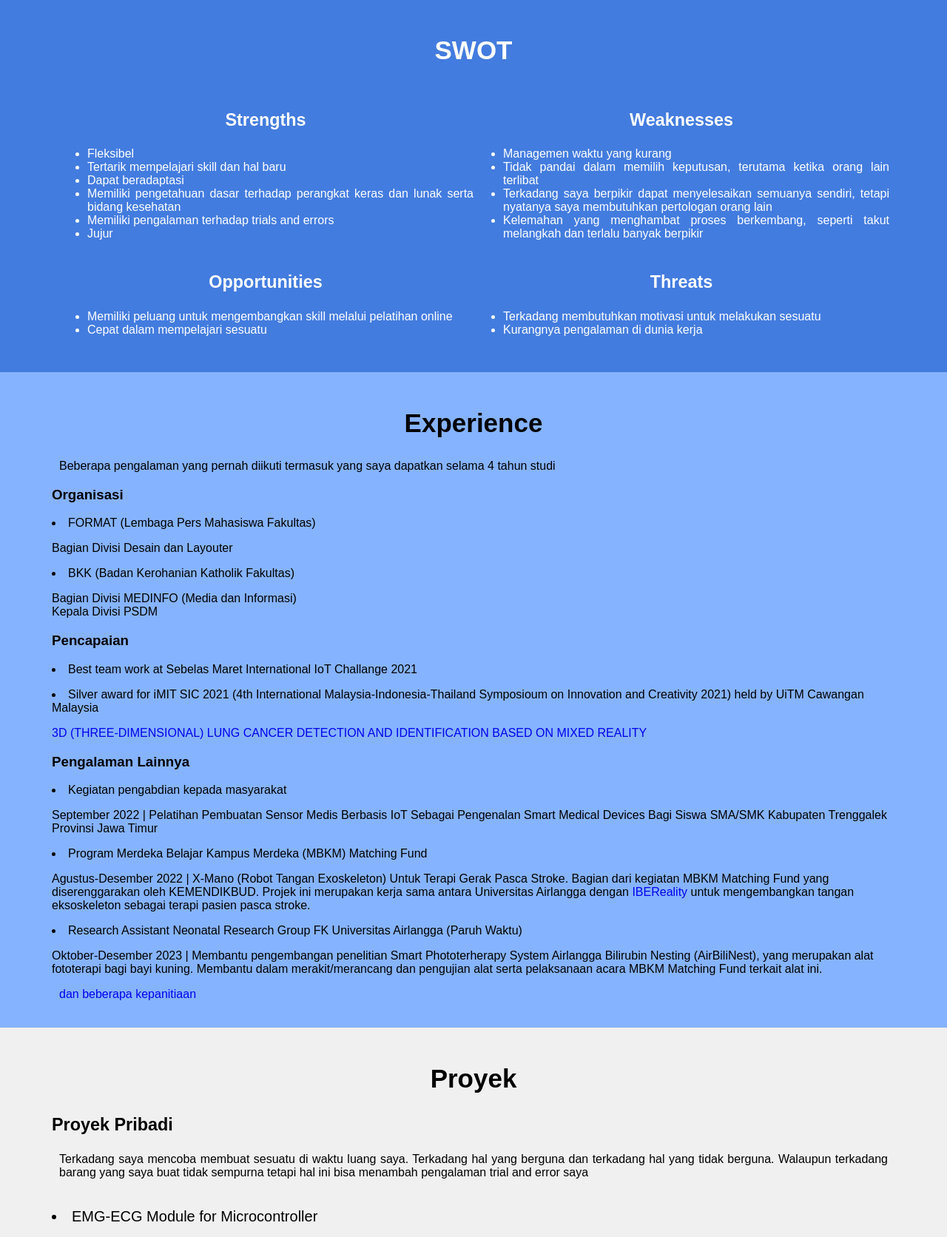
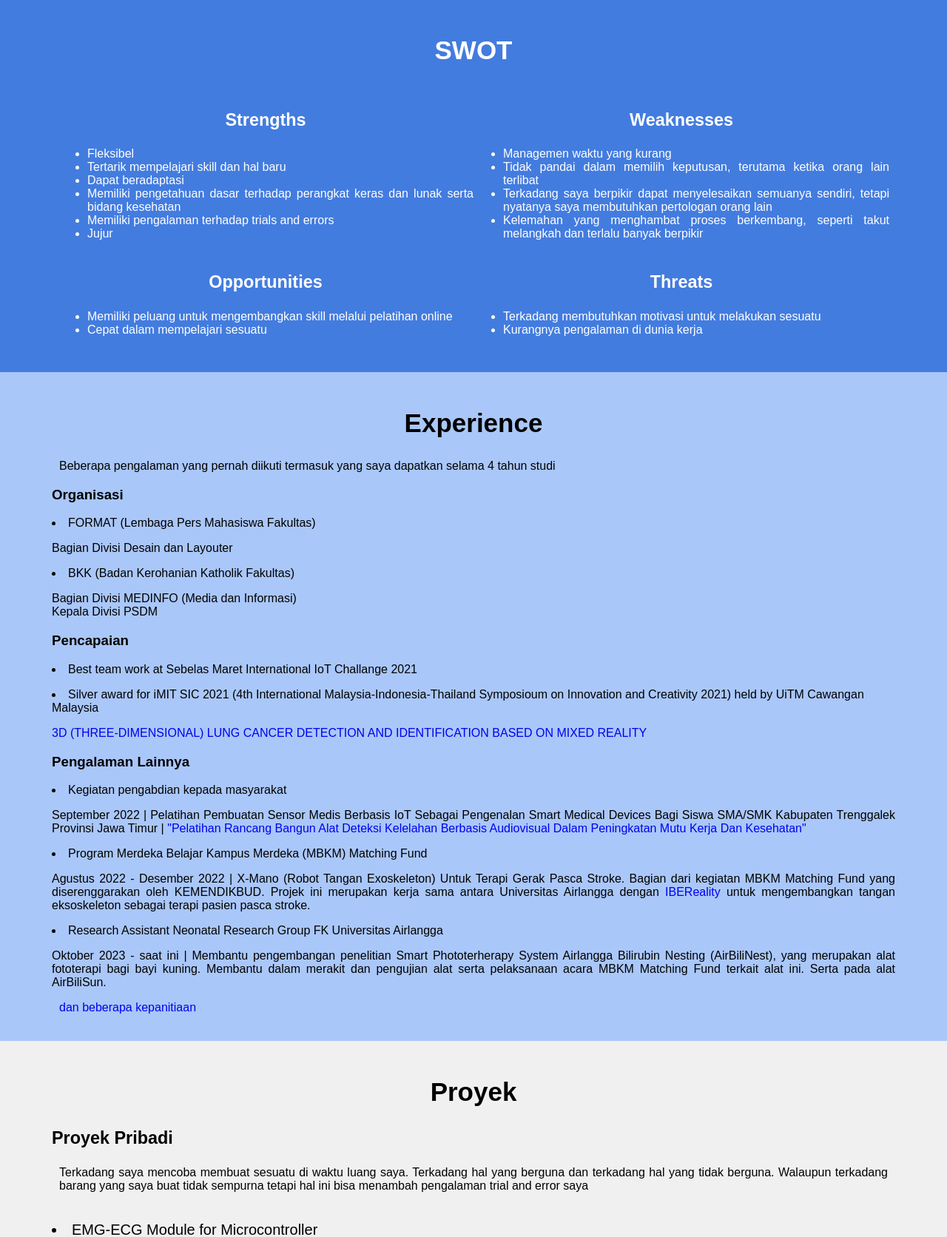
Before and after one commit to RonAaron61/RonAaron61.github.io, a PHP site: page / in a window 1280 px wide. Shown: the part 1080-2752 px from the top of the page at 74% size. Run offline with PHP 8.4, Linux system fonts and the light colour scheme; some libraries are stand-ins or nearby versions.

Commit message:
Update 240923

```diff
--- a/about/assets/index.css
+++ b/about/assets/index.css
@@ -165,7 +165,7 @@ body{
 
 /* ========= EXPERIENCE ========= */
 .experience{
-    background-color: #86b3ff;
+    background-color: #aac7f9;
     font-family: sans-serif;
 }
 .experience h2{
@@ -177,6 +177,11 @@ body{
     margin-right: 10px;
     font-size: 16px;
     color: black;
+}
+
+.exp-list dl{
+    text-align: justify;
+    text-justify: inter-word;
 }
 
 
--- a/about/index.html
+++ b/about/index.html
@@ -213,7 +213,7 @@
                                     <a href='https://www.researchgate.net/publication/354329818_PROSIDING-IMITSIC-2021' target="_blank">
                                         3D (THREE-DIMENSIONAL) LUNG CANCER DETECTION AND IDENTIFICATION BASED ON MIXED REALITY
                                     </a>
-                                    <!-- page 128/324 -->
+                                    <!-- page 129/324 / page 98 -->
                                 </dl>
                             </li>
 
@@ -225,25 +225,29 @@
                                 <dl>
                                     September 2022 |
                                     Pelatihan Pembuatan Sensor Medis Berbasis IoT Sebagai Pengenalan
-                                    Smart Medical Devices Bagi Siswa SMA/SMK Kabupaten Trenggalek Provinsi Jawa Timur
+                                    Smart Medical Devices Bagi Siswa SMA/SMK Kabupaten Trenggalek Provinsi Jawa Timur |
+                                    <a href='https://journal.unram.ac.id/index.php/pepadu/article/view/2370' target="_blank">
+                                        "Pelatihan Rancang Bangun Alat Deteksi Kelelahan Berbasis Audiovisual Dalam Peningkatan Mutu Kerja Dan Kesehatan"
+                                    </a>
+                                    <!-- https://doi.org/10.29303/pepadu.v4i2.2370 -->
                                 </dl>
                             </li>
                             <li>
                                 Program Merdeka Belajar Kampus Merdeka (MBKM) Matching Fund
                                 <dl>
-                                    Agustus-Desember 2022 | X-Mano (Robot Tangan Exoskeleton) Untuk Terapi Gerak Pasca Stroke.
+                                    Agustus 2022 - Desember 2022 | X-Mano (Robot Tangan Exoskeleton) Untuk Terapi Gerak Pasca Stroke.
                                     Bagian dari kegiatan MBKM Matching Fund yang diserenggarakan oleh KEMENDIKBUD.
                                     Projek ini merupakan kerja sama antara Universitas Airlangga dengan <a href="https://ibereality.com/">IBEReality</a>
                                     untuk mengembangkan tangan eksoskeleton sebagai terapi pasien pasca stroke.
                                 </dl>
                             </li>
                             <li>
-                                Research Assistant Neonatal Research Group FK Universitas Airlangga (Paruh Waktu)
+                                Research Assistant Neonatal Research Group FK Universitas Airlangga
                                 <dl>
-                                    Oktober-Desember 2023 |
+                                    Oktober 2023 - saat ini |
                                     Membantu pengembangan penelitian Smart Phototerherapy System Airlangga Bilirubin Nesting (AirBiliNest), yang
-                                    merupakan alat fototerapi bagi bayi kuning. Membantu dalam merakit/merancang dan pengujian
-                                    alat serta pelaksanaan acara MBKM Matching Fund terkait alat ini.
+                                    merupakan alat fototerapi bagi bayi kuning. Membantu dalam merakit dan pengujian
+                                    alat serta pelaksanaan acara MBKM Matching Fund terkait alat ini. Serta pada alat AirBiliSun.
                                 </dl>
                             </li>
 
```
Also changed, not shown: about/assets/Exp.html (+11 -5 lines), project/index.html (+13 -0 lines).
